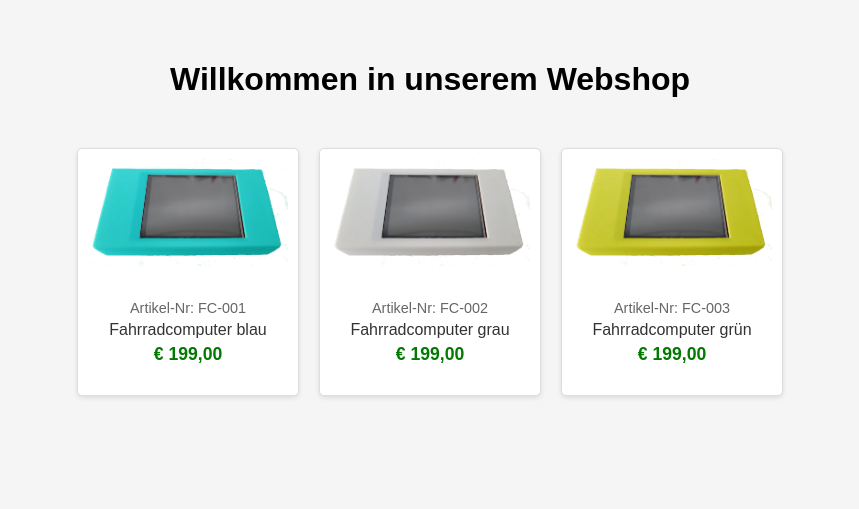
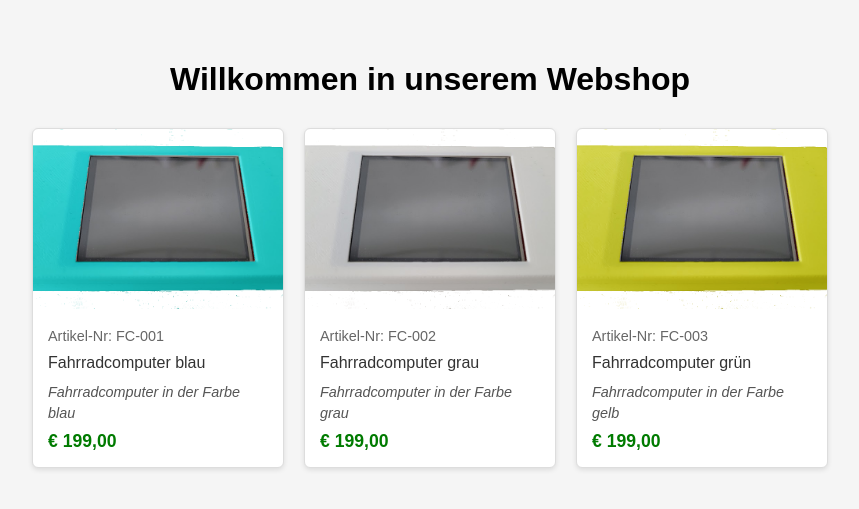
Before and after one commit to philippGtz/E3FIAE-Team-1, a Flask app: page /catalog in a window 1280 px wide. Shown: the top 509 px of the page, without its empty margins (210-1069 px from the left). Run offline with Flask 3, Linux system fonts and the light colour scheme; parts of the project's set-up code (start-up, migrations or seed data) failed here and were passed over.

Commit message:
add desc

```diff
--- a/static/css/catalog.css
+++ b/static/css/catalog.css
@@ -1,61 +1,71 @@
-/* Navigation Styling */
-.navbar {
+body {
+            font-family: Arial, sans-serif;
+            margin: 40px;
+            background-color: #f5f5f5;
+            align-items: center;
+            justify-content: center;
             display: flex;
-    justify-content: space-between;
-    align-items: center;
-    padding: 10px 20px;
-    background-color: #f8f9fa;
-    border-bottom: 1px solid #ddd;
+            flex-direction: column;
+
         }
 
-.navbar .logo {
-    font-size: 1.5rem;
-    font-weight: bold;
+        h1 {
+            text-align: center;
+            margin-bottom: 30px;
         }
 
-.navbar .icons {
-    display: flex;
-    gap: 15px;
-}
-
-.navbar .icon-link {
-    text-decoration: none;
-    color: #333;
-    font-size: 1.2rem;
-}
-
-.navbar .icon-link:hover {
-    color: #007bff;
-}
-
-/* Catalog Styling */
         .catalog {
             display: flex;
             flex-wrap: wrap;
             gap: 20px;
-    padding: 20px;
+            justify-content: center;
         }
 
         .item {
+            background: white;
             border: 1px solid #ddd;
-    border-radius: 5px;
-    padding: 10px;
-    width: 200px;
-    text-align: center;
+            border-radius: 6px;
+            width: 250px;
+            box-shadow: 0 2px 5px rgba(0,0,0,0.1);
+            overflow: hidden;
+            transition: transform 0.2s ease;
+        }
+
+        .item:hover {
+            transform: translateY(-4px);
         }
 
         .thumbnail {
             width: 100%;
-    height: auto;
-    border-radius: 5px;
+            height: 180px;
+            object-fit: cover;
         }
 
         .info {
-    margin-top: 10px;
+            padding: 15px;
         }
 
-.artikelnummer,
-.beschreibung,
+        .artikelnummer {
+            color: #666;
+            font-size: 0.9em;
+        }
+
+        .titel {
+            margin: 10px 0;
+            font-size: 1em;
+            color: #333;
+        }
+
         .preis {
-    margin: 5px 0;
+            font-weight: bold;
+            color: #007B00;
+            font-size: 1.1em;
+
         }
+        .beschreibung {
+            margin: 8px 0;
+            font-size: 0.9em;
+            color: #555;
+            font-style: italic;
+            line-height: 1.4;
+        }
--- a/static/css/index.css
+++ b/static/css/index.css
@@ -35,32 +35,11 @@ body {
             transform: translateY(-4px);
         }
 
-        .thumbnail {
-            width: 100%;
-            height: 180px;
-            object-fit: cover;
-        }
-
         .info {
             padding: 15px;
         }
 
-        .artikelnummer {
-            color: #666;
-            font-size: 0.9em;
-        }
 
-        .beschreibung {
-            margin: 10px 0;
-            font-size: 1em;
-            color: #333;
-        }
-
-        .preis {
-            font-weight: bold;
-            color: #007B00;
-            font-size: 1.1em;
-        }
         button {
             background-color: #007B00; /* Green background */
             color: white; /* White text */
--- a/templates/catalog.html
+++ b/templates/catalog.html
@@ -23,7 +23,8 @@
         <img src="static/images/fc-1.jpg" alt="Artikel 1" class="thumbnail">
         <div class="info">
             <div class="artikelnummer">Artikel-Nr: FC-001</div>
-            <div class="beschreibung">Fahrradcomputer blau</div>
+            <div class="titel">Fahrradcomputer blau</div>
+            <div class="beschreibung">Fahrradcomputer in der Farbe blau</div>
             <div class="preis">€ 199,00</div>
         </div>
     </div>
@@ -33,7 +34,8 @@
         <img src="static/images/fc-2.jpg" alt="Artikel 2" class="thumbnail">
         <div class="info">
             <div class="artikelnummer">Artikel-Nr: FC-002</div>
-            <div class="beschreibung">Fahrradcomputer grau</div>
+            <div class="titel">Fahrradcomputer grau</div>
+            <div class="beschreibung">Fahrradcomputer in der Farbe grau</div>
             <div class="preis">€ 199,00</div>
         </div>
     </div>
@@ -43,8 +45,10 @@
         <img src="static/images/fc-3.jpg" alt="Artikel 3" class="thumbnail">
         <div class="info">
             <div class="artikelnummer">Artikel-Nr: FC-003</div>
-            <div class="beschreibung">Fahrradcomputer grün</div>
+            <div class="titel">Fahrradcomputer grün</div>
+            <div class="beschreibung">Fahrradcomputer in der Farbe gelb</div>
             <div class="preis">€ 199,00</div>
+
         </div>
     </div>
 
```
Lines whose indentation alone changed are shown as unchanged.
